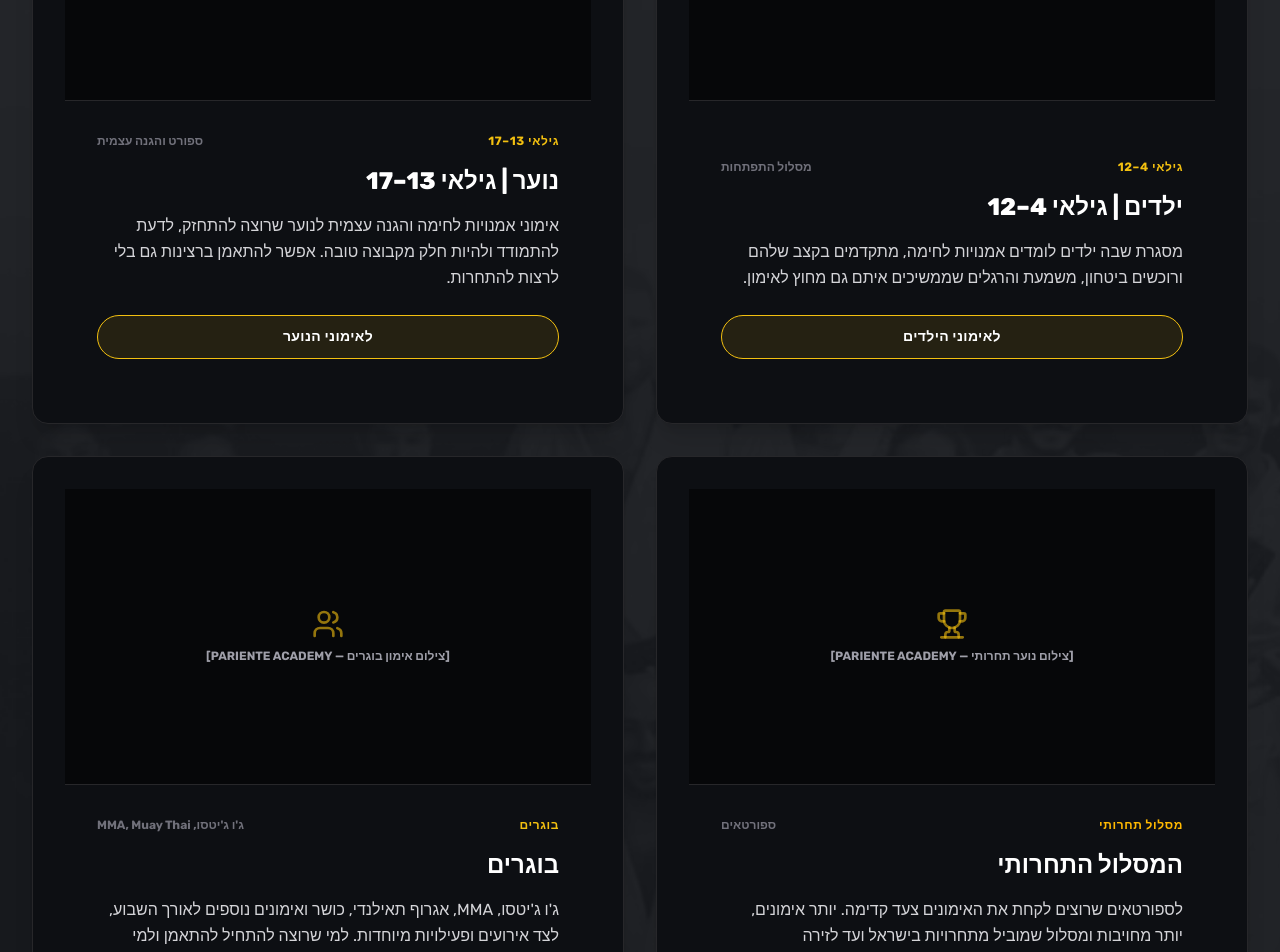
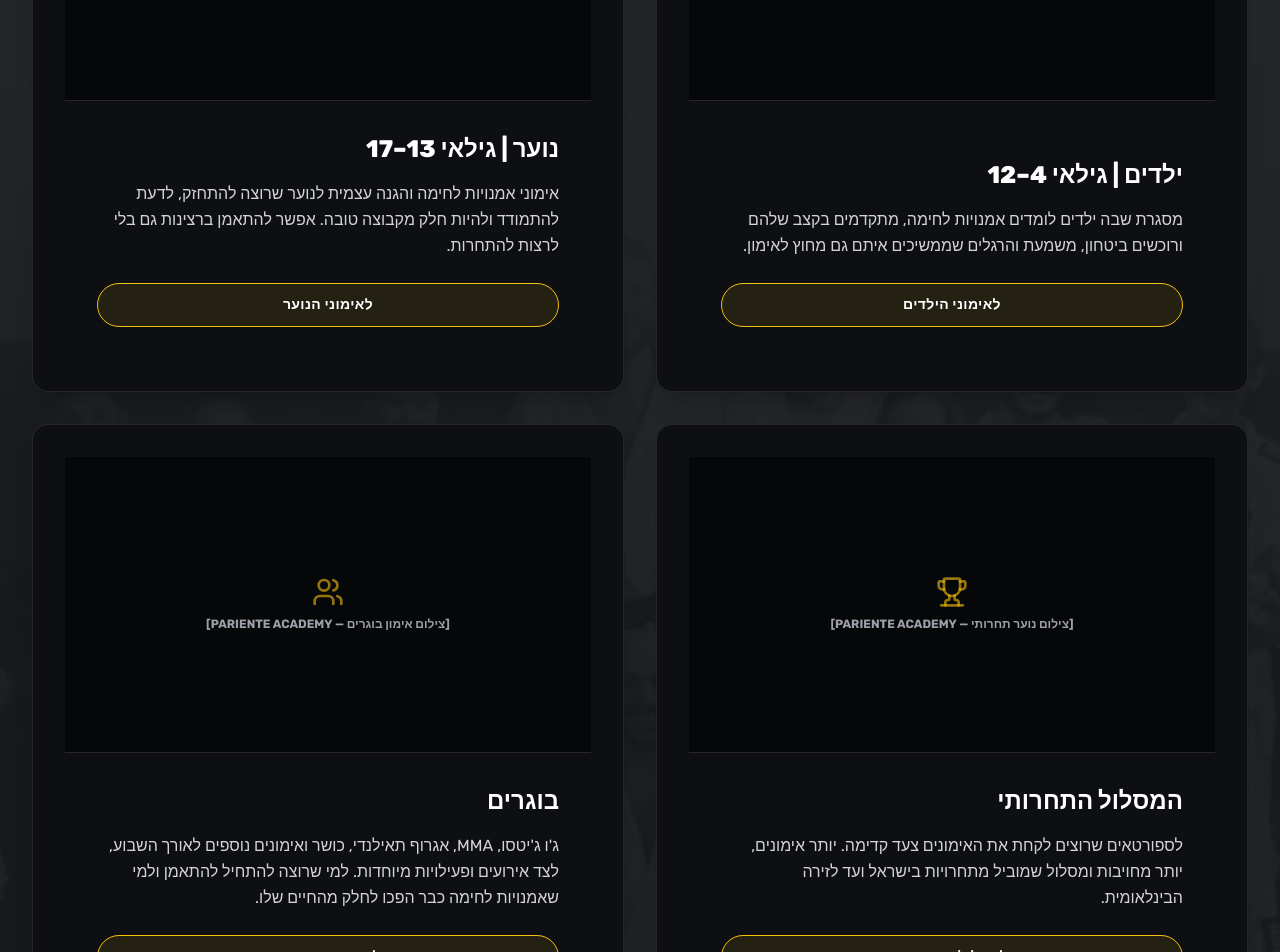
Before and after one commit to ofek-ok/PARIENTEWEBSITE, a Next.js app: page / in a window 1280 px wide. Shown: the part 1420-2372 px from the top of the page. Built offline with nearby package versions, Linux system fonts and the light colour scheme.

Commit message:
Completely remove all duplicate tags/spans above program card headings

```diff
--- a/src/app/page.tsx
+++ b/src/app/page.tsx
@@ -155,10 +155,6 @@ export default function HomePage() {
                 </div>
               </div>
               <div className="p-6 sm:p-8 space-y-4">
-                <div className="flex items-center justify-between">
-                  <span className="text-xs font-bold text-[#f3c010] uppercase tracking-wider">גילאי 4–12</span>
-                  <span className="text-xs font-bold text-zinc-500">מסלול התפתחות</span>
-                </div>
                 <h3 className="text-2xl font-extrabold text-white">ילדים | גילאי 4–12</h3>
                 <p className="text-base text-zinc-300 leading-relaxed font-normal">
                   מסגרת שבה ילדים לומדים אמנויות לחימה, מתקדמים בקצב שלהם ורוכשים ביטחון, משמעת והרגלים שממשיכים איתם גם מחוץ לאימון.
@@ -187,10 +183,6 @@ export default function HomePage() {
                 </div>
               </div>
               <div className="p-6 sm:p-8 space-y-4">
-                <div className="flex items-center justify-between">
-                  <span className="text-xs font-bold text-[#f3c010] uppercase tracking-wider">גילאי 13–17</span>
-                  <span className="text-xs font-bold text-zinc-500">ספורט והגנה עצמית</span>
-                </div>
                 <h3 className="text-2xl font-extrabold text-white">נוער | גילאי 13–17</h3>
                 <p className="text-base text-zinc-300 leading-relaxed font-normal">
                   אימוני אמנויות לחימה והגנה עצמית לנוער שרוצה להתחזק, לדעת להתמודד ולהיות חלק מקבוצה טובה. אפשר להתאמן ברצינות גם בלי לרצות להתחרות.
@@ -219,10 +211,6 @@ export default function HomePage() {
                 </div>
               </div>
               <div className="p-6 sm:p-8 space-y-4">
-                <div className="flex items-center justify-between">
-                  <span className="text-xs font-bold text-amber-400 uppercase tracking-wider">מסלול תחרותי</span>
-                  <span className="text-xs font-bold text-zinc-500">ספורטאים</span>
-                </div>
                 <h3 className="text-2xl font-extrabold text-white">המסלול התחרותי</h3>
                 <p className="text-base text-zinc-300 leading-relaxed font-normal">
                   לספורטאים שרוצים לקחת את האימונים צעד קדימה. יותר אימונים, יותר מחויבות ומסלול שמוביל מתחרויות בישראל ועד לזירה הבינלאומית.
@@ -251,10 +239,6 @@ export default function HomePage() {
                 </div>
               </div>
               <div className="p-6 sm:p-8 space-y-4">
-                <div className="flex items-center justify-between">
-                  <span className="text-xs font-bold text-[#f3c010] uppercase tracking-wider">בוגרים</span>
-                  <span className="text-xs font-bold text-zinc-500">ג'ו ג'יטסו, MMA, Muay Thai</span>
-                </div>
                 <h3 className="text-2xl font-extrabold text-white">בוגרים</h3>
                 <p className="text-base text-zinc-300 leading-relaxed font-normal">
                   ג'ו ג'יטסו, MMA, אגרוף תאילנדי, כושר ואימונים נוספים לאורך השבוע, לצד אירועים ופעילויות מיוחדות. למי שרוצה להתחיל להתאמן ולמי שאמנויות לחימה כבר הפכו לחלק מהחיים שלו.
```
